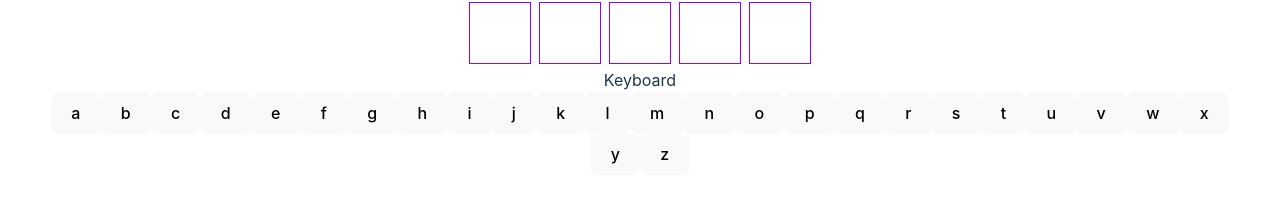
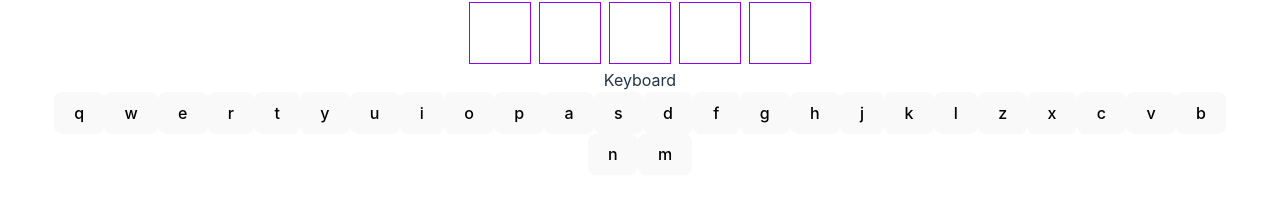
Before and after one commit to AntoineDujar/wordle_practice, a React (Vite) app: page / in a window 1280 px wide. Shown: the part 511-714 px from the top of the page. Built offline with nearby package versions, Linux system fonts and the light colour scheme.

Commit message:
qwerty keyboard initial

```diff
--- a/src/components/Keyboard.jsx
+++ b/src/components/Keyboard.jsx
@@ -1,15 +1,23 @@
 import React from 'react'
 
 const Keyboard = (props) => {
-  let alphabet = [];
-  for (let i = 97; i <= 122; i++) {
-      alphabet.push(String.fromCharCode(i));
-  }
+  const qwertyKeyboard = {
+    row0: ['q', 'w', 'e', 'r', 't', 'y', 'u', 'i', 'o', 'p'],
+    row1: ['a', 's', 'd', 'f', 'g', 'h', 'j', 'k', 'l'],
+    row2: ['z', 'x', 'c', 'v', 'b', 'n', 'm']
+};
+
 
   return (
     <>
       <div>Keyboard</div>
-      {alphabet.map((letter) =>
+      {qwertyKeyboard.row0.map((letter) =>
+        <button>{letter}</button>
+      )}
+      {qwertyKeyboard.row1.map((letter) =>
+        <button>{letter}</button>
+      )}
+      {qwertyKeyboard.row2.map((letter) =>
         <button>{letter}</button>
       )}
 
```
